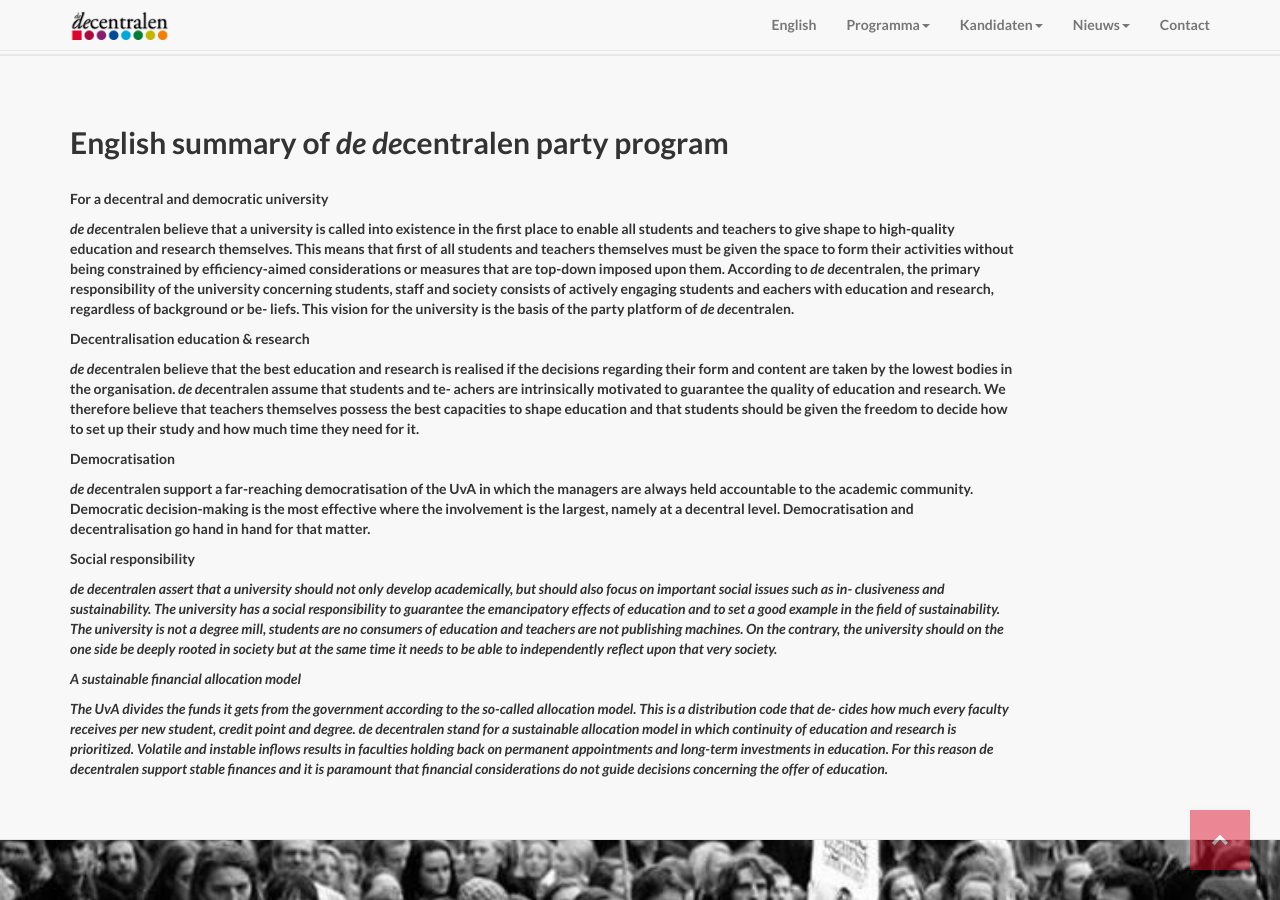
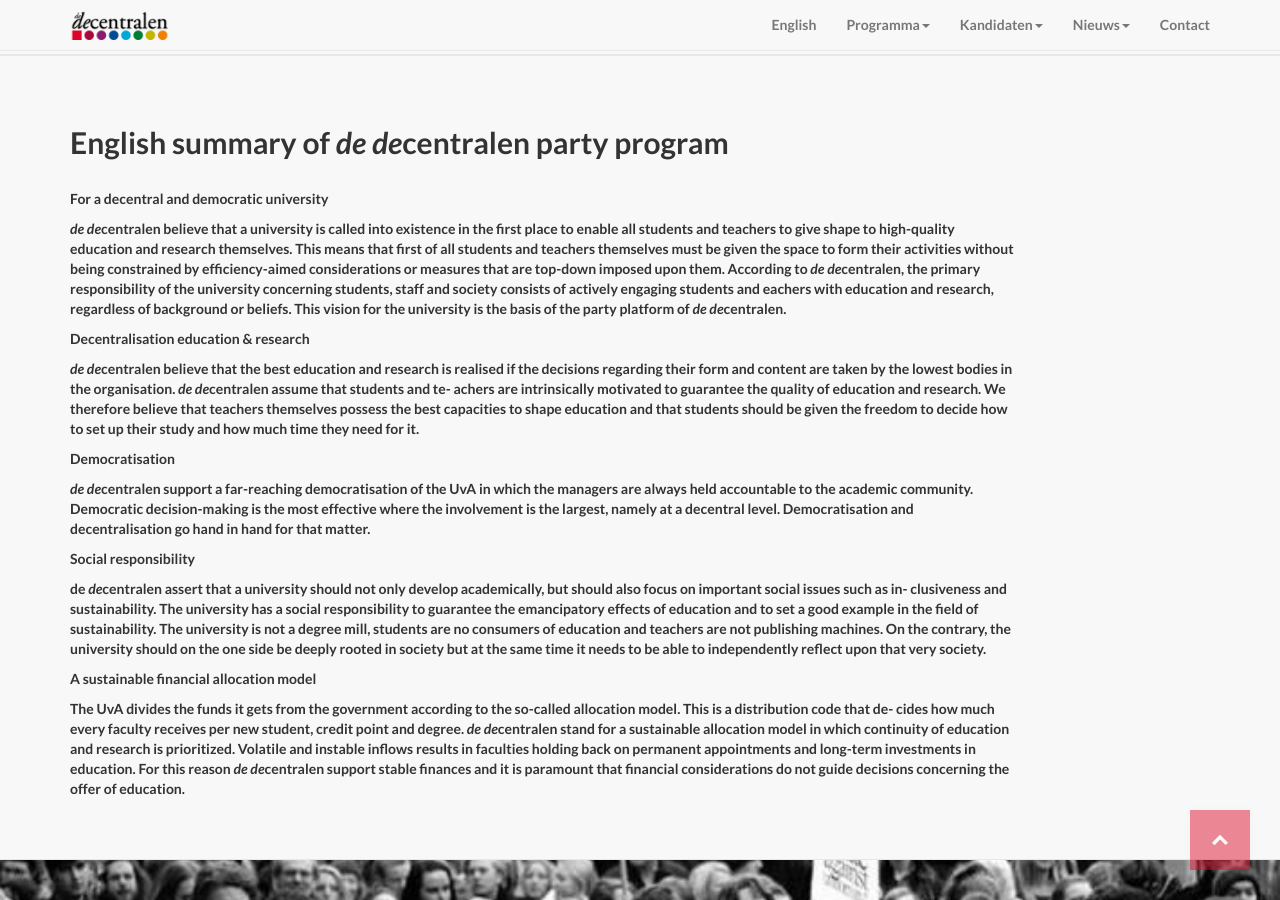
Before and after one commit to DeDecentralen/DeDecentralen.github.io, a Jekyll site: the page built from index.md, in a window 1280 px wide and 900 px high, scrolled down 8861 px. Built offline with Jekyll 4.4.1, drawn with Linux system fonts in a browser that asks for light colours.

Commit message:
Update index.html

```diff
--- a/_layouts/index.html
+++ b/_layouts/index.html
@@ -168,13 +168,13 @@
         <div class="clearfix"></div>
         <h2 class="section-heading">English summary of <i>de de</i>centralen party program</h2>
         <p><b>For a decentral and democratic university</b></p>
-        <p><i>de de</i>centralen believe that a university is called into existence in the first place to enable all students and teachers to give shape to high-quality education and research themselves. This means that first of all students and teachers themselves must be given the space to form their activities without being constrained by efficiency-aimed considerations or measures that are top-down imposed upon them. According to <i>de de</i>centralen, the primary responsibility of the university concerning students, staff and society consists of actively engaging students and eachers with education and research, regardless of background or be- liefs. This vision for the university is the basis of the party platform of <i>de de</i>centralen.</p>
+        <p><i>de de</i>centralen believe that a university is called into existence in the first place to enable all students and teachers to give shape to high-quality education and research themselves. This means that first of all students and teachers themselves must be given the space to form their activities without being constrained by efficiency-aimed considerations or measures that are top-down imposed upon them. According to <i>de de</i>centralen, the primary responsibility of the university concerning students, staff and society consists of actively engaging students and eachers with education and research, regardless of background or beliefs. This vision for the university is the basis of the party platform of <i>de de</i>centralen.</p>
         <p><b>Decentralisation education & research</b></p>
         <p><i>de de</i>centralen believe that the best education and research is realised if the decisions regarding their form and content are taken by the lowest bodies in the organisation. <i>de de</i>centralen assume that students and te- achers are intrinsically motivated to guarantee the quality of education  and research. We therefore believe that teachers themselves possess the best capacities to shape education and that students should be given the freedom to decide how to set up their study and how much time they need for it.</p>
         <p><b>Democratisation</b></p>
         <p><i>de de</i>centralen support a far-reaching democratisation of the UvA in  which the managers are always held accountable to the academic community. Democratic decision-making is the most effective where the  involvement is the largest, namely at a decentral level. Democratisation  and decentralisation go hand in hand for that matter.</p>
         <p><b>Social responsibility</b></p>
-        <p><i>de <i>de</i>centralen assert that a university should not only develop academically, but should also focus on important social issues such as in- clusiveness and sustainability. The university has a social responsibility  to guarantee the emancipatory effects of education and to set a good  example in the field of sustainability. The university is not a degree mill, students are no consumers of education and teachers are not publishing machines. On the contrary, the university should on the one side be deeply rooted in society but at the same time it needs to be able  to independently reflect upon that very society.</p>
+        <p>de <i>de</i>centralen assert that a university should not only develop academically, but should also focus on important social issues such as in- clusiveness and sustainability. The university has a social responsibility to guarantee the emancipatory effects of education and to set a good  example in the field of sustainability. The university is not a degree mill, students are no consumers of education and teachers are not publishing machines. On the contrary, the university should on the one side be deeply rooted in society but at the same time it needs to be able  to independently reflect upon that very society.</p>
         <p><b>A sustainable financial allocation model</b></p>
         <p>The UvA divides the funds it gets from the government according  to the so-called allocation model. This is a distribution code that de- cides how much every faculty receives per new student, credit point and degree. <i>de de</i>centralen stand for a sustainable allocation model  in which continuity of education and research is prioritized. Volatile and instable inflows results in faculties holding back on permanent appointments and long-term investments in education. For this reason <i>de de</i>centralen support stable finances and it is paramount that financial considerations do not guide decisions concerning the offer of education.</p>
      </div>
```
